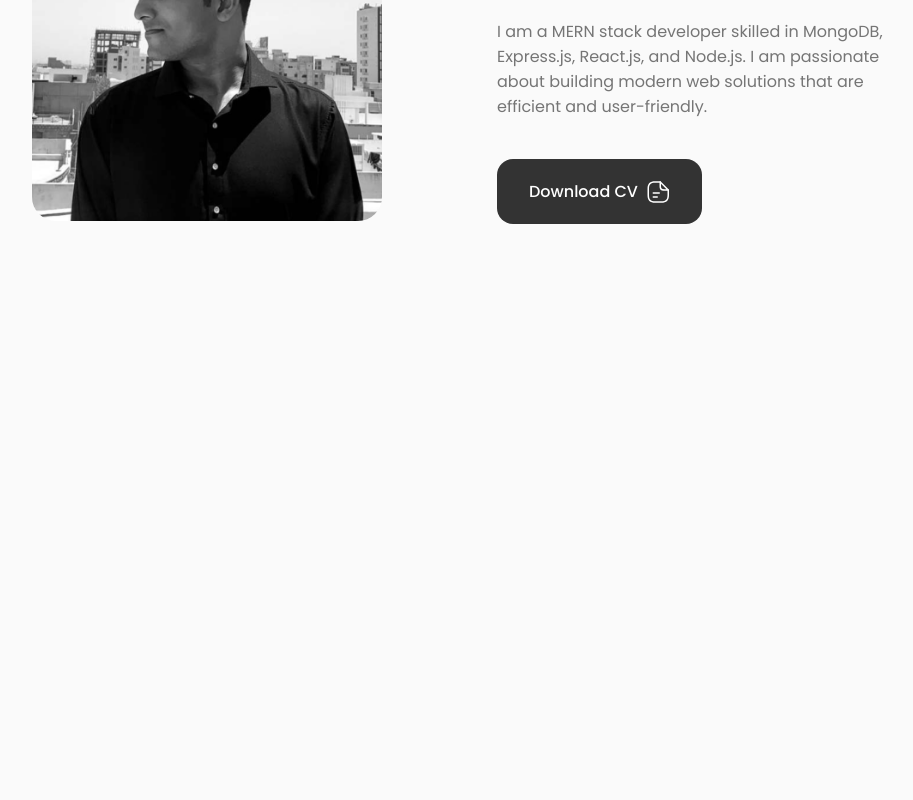
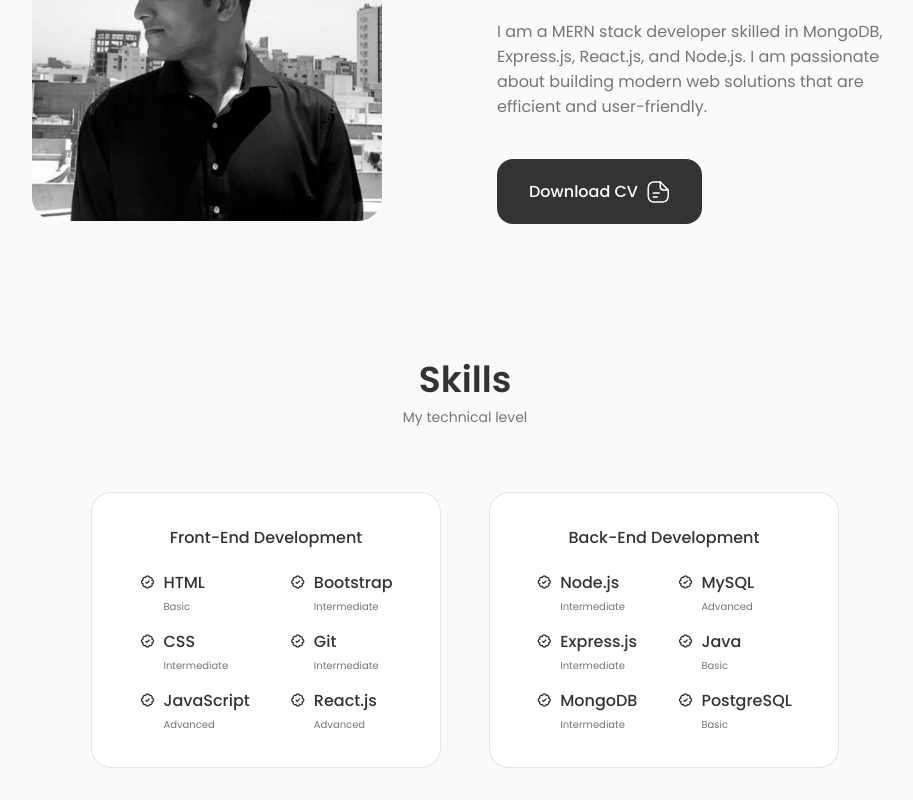
Before and after one commit to iameenalam/Portfolio, a React (Create React App) app: page / in a window 1280 px wide. Shown: the part 1036-1836 px from the top of the page, without its empty margins (175-1088 px from the left). Before the commit the page ends 1292 px from the top, so only its background shows below. Built offline with nearby package versions, Linux system fonts and the light colour scheme.

Commit message:
created skills component

```diff
--- a/src/App.js
+++ b/src/App.js
@@ -3,6 +3,7 @@
 import Header from './components/Header/Header';
 import Home from './components/Home/Home';
 import About from './components/About/About';
+import Skills from './components/Skills/Skills';
 
 const App = () => {
   return (
@@ -12,6 +13,7 @@
     <main className='home'>
       <Home />
       <About />
+      <Skills />
     </main>
     </>
   )
--- /dev/null
+++ b/src/components/Skills/Backend.jsx
@@ -0,0 +1,71 @@
+import React from 'react'
+
+const Backend = () => {
+  return (
+    <div className="skills__content">
+        <h3 className="skills__title">Back-End Development</h3>
+
+        <div className="skills__box">
+            <div className="skills__group">
+                <div className="skills__data">
+                <i class='bx bx-badge-check'></i>
+
+                <div>
+                    <h3 className="skills__name">Node.js</h3>
+                    <span className="skills__level">Intermediate</span>
+                </div>
+                </div>
+
+                <div className="skills__data">
+                <i class='bx bx-badge-check'></i>
+
+                <div>
+                    <h3 className="skills__name">Express.js</h3>
+                    <span className="skills__level">Intermediate</span>
+                </div>
+                </div>
+
+                <div className="skills__data">
+                <i class='bx bx-badge-check'></i>
+
+                <div>
+                    <h3 className="skills__name">MongoDB</h3>
+                    <span className="skills__level">Intermediate</span>
+                </div>
+                </div>
+            </div>
+
+            <div className="skills__group">
+                <div className="skills__data">
+                <i class='bx bx-badge-check'></i>
+
+                <div>
+                    <h3 className="skills__name">MySQL</h3>
+                    <span className="skills__level">Advanced</span>
+                </div>
+                </div>
+
+                <div className="skills__data">
+                <i class='bx bx-badge-check'></i>
+
+                <div>
+                    <h3 className="skills__name">Java</h3>
+                    <span className="skills__level">Basic</span>
+                </div>
+                </div>
+
+                <div className="skills__data">
+                <i class='bx bx-badge-check'></i>
+
+                <div>
+                    <h3 className="skills__name">PostgreSQL</h3>
+                    <span className="skills__level">Basic</span>
+                </div>
+                </div>
+            </div>
+        </div>
+    </div>
+  )
+}
+
+export default Backend
--- /dev/null
+++ b/src/components/Skills/Frontend.jsx
@@ -0,0 +1,71 @@
+import React from 'react'
+
+const Frontend = () => {
+  return (
+    <div className="skills__content">
+        <h3 className="skills__title">Front-End Development</h3>
+
+        <div className="skills__box">
+            <div className="skills__group">
+                <div className="skills__data">
+                <i class='bx bx-badge-check'></i>
+
+                <div>
+                    <h3 className="skills__name">HTML</h3>
+                    <span className="skills__level">Basic</span>
+                </div>
+                </div>
+
+                <div className="skills__data">
+                <i class='bx bx-badge-check'></i>
+
+                <div>
+                    <h3 className="skills__name">CSS</h3>
+                    <span className="skills__level">Intermediate</span>
+                </div>
+                </div>
+
+                <div className="skills__data">
+                <i class='bx bx-badge-check'></i>
+
+                <div>
+                    <h3 className="skills__name">JavaScript</h3>
+                    <span className="skills__level">Advanced</span>
+                </div>
+                </div>
+            </div>
+
+            <div className="skills__group">
+                <div className="skills__data">
+                <i class='bx bx-badge-check'></i>
+
+                <div>
+                    <h3 className="skills__name">Bootstrap</h3>
+                    <span className="skills__level">Intermediate</span>
+                </div>
+                </div>
+
+                <div className="skills__data">
+                <i class='bx bx-badge-check'></i>
+
+                <div>
+                    <h3 className="skills__name">Git</h3>
+                    <span className="skills__level">Intermediate</span>
+                </div>
+                </div>
+
+                <div className="skills__data">
+                <i class='bx bx-badge-check'></i>
+
+                <div>
+                    <h3 className="skills__name">React.js</h3>
+                    <span className="skills__level">Advanced</span>
+                </div>
+                </div>
+            </div>
+        </div>
+    </div>
+  )
+}
+
+export default Frontend
--- /dev/null
+++ b/src/components/Skills/Skills.css
@@ -0,0 +1,82 @@
+.skills__container {
+    grid-template-columns: repeat(2, 350px);
+    column-gap: 3rem;
+    justify-content: center;
+  }
+
+  .skills__content {
+    background-color: var(--container-color);
+    border: 1px solid rgba(0, 0, 0, 0.1);
+    padding: 2rem 4rem;
+    border-radius: 1.25rem;
+  }
+
+  .skills__title {
+    font-size: var(--normal-font-size);
+    font-weight: var(--font-medium);
+    text-align: center;
+    margin-bottom: var(--mb-1-5);
+  }
+
+  .skills__box {
+    display: flex;
+    justify-content: center;
+    column-gap: 2.5rem;
+  }
+
+  .skills__group {
+    display: grid;
+    align-items: flex-start;
+    row-gap: 1rem;
+  }
+
+  .skills__data {
+    display: flex;
+    column-gap: 0.5rem;
+  }
+
+  .skills .bx-badge-check {
+    font-size: 1rem;
+    color: var(--title-color);
+  }
+
+  .skills__name {
+    font-size: var(--normal-font-size);
+    font-weight: var(--font-medium);
+    line-height: 18px;
+  }
+
+  .skills__level {
+    font-size: var(--tiny-font-size);
+  }
+
+  /*=============== BREAKPOINTS ===============*/
+  /* For large devices */
+  @media screen and (max-width: 992px) {
+      .skills__container {
+          grid-template-columns: max-content;
+          row-gap: 2rem;
+      }
+  }
+
+  /* For medium devices */
+  @media screen and (max-width: 576px) {
+      .skills__container {
+          grid-template-columns: 1fr;
+      }
+
+      .skills__content {
+          padding: 1.5rem;
+      }
+  }
+
+  /* For small devices */
+  @media screen and (max-width: 350px) {
+      .skills__box {
+          column-gap: 1.25rem;
+      }
+
+      .skills__name {
+          font-size: var(--small-font-size);
+      }
+  }
--- /dev/null
+++ b/src/components/Skills/Skills.jsx
@@ -0,0 +1,20 @@
+import React from "react";
+import './Skills.css'
+import Frontend from "./Frontend";
+import Backend from "./Backend";
+
+const Skills = () => {
+  return (
+    <section className="skills section" id="skills">
+      <h2 className="section__title">Skills</h2>
+      <span className="section__subtitle">My technical level</span>
+
+      <div className="skills__container container grid">
+        <Frontend />
+        <Backend />
+      </div>
+    </section>
+  );
+};
+
+export default Skills;
```
